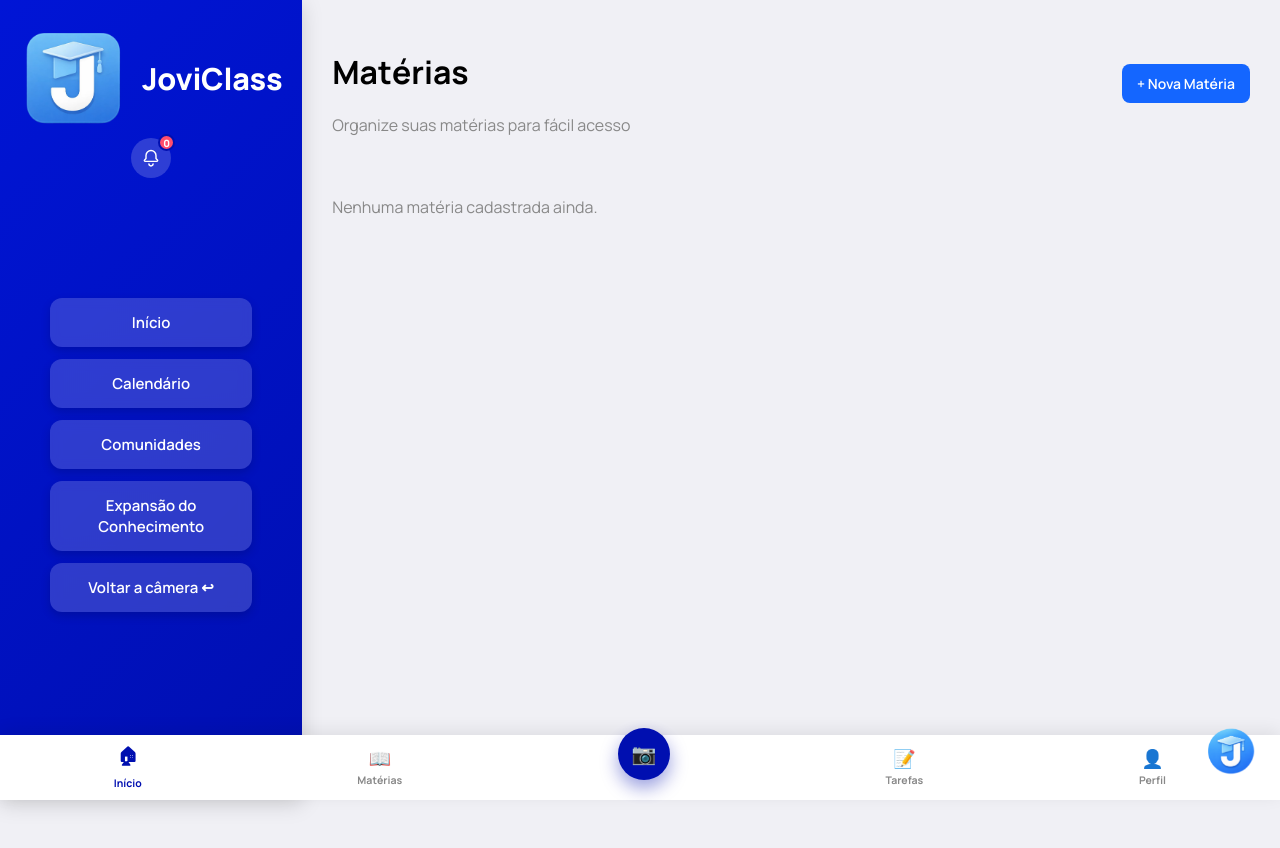
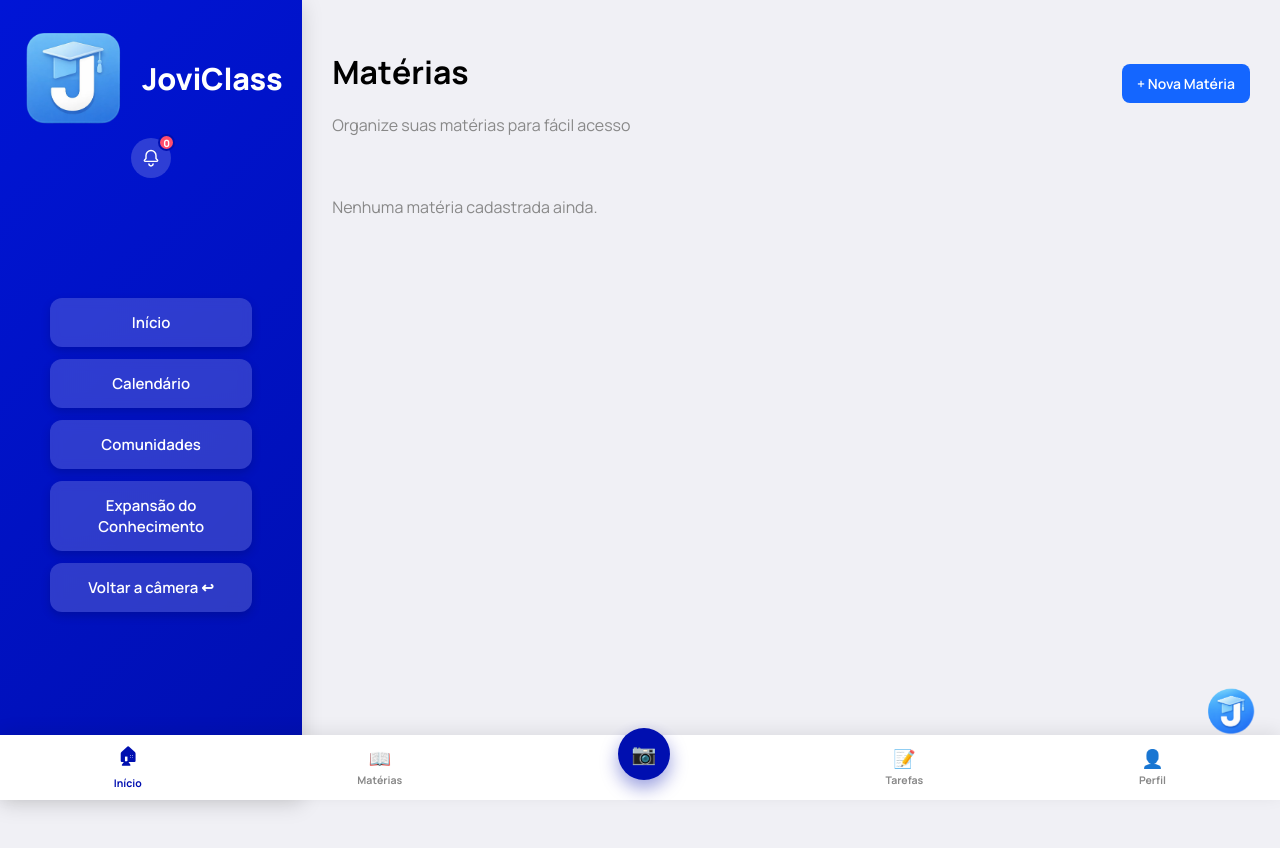
Before and after one commit to SheCodes-Challenge-FIAP-2026/JoviClass, a website: page src/pages/materias.html in a window 1280 px wide. Drawn offline with Linux system fonts and the light colour scheme.

Commit message:
style: ajusta posição do chatbot de suporte

```diff
--- a/src/backend/package.json
+++ b/src/backend/package.json
@@ -21,7 +21,7 @@
     "express": "^5.2.1",
     "google-auth-library": "^11.0.2",
     "googleapis": "^176.0.0",
-    "nodemailer": "^10.0.3"
+    "nodemailer": "^10.0.5"
   },
   "devDependencies": {
     "nodemon": "^3.1.14"
--- a/src/css/suporte.css
+++ b/src/css/suporte.css
@@ -1,7 +1,7 @@
 .botao-suporte {
     position: fixed;
     right: 24px;
-    bottom: 24px;
+    bottom: 64px;
 
     width: 50px;
     height: 50px;
```
Also changed, not shown: 1 other file.
